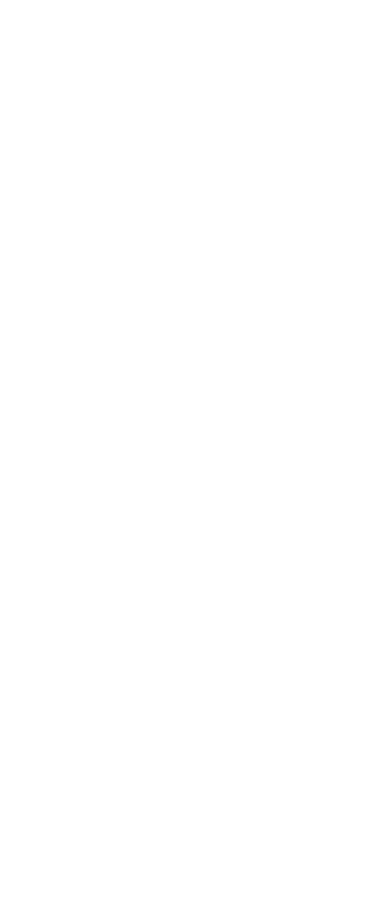
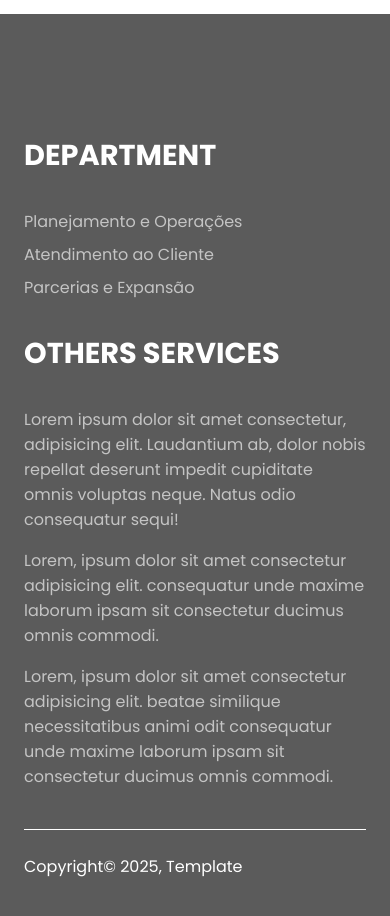
Before and after one commit to CauaLima17/simple-react-landing-page, a React (Vite) app: page / in a window 390 px wide. Shown: the part 9560-10476 px from the top of the page. Before the commit the page ends 9574 px from the top, so only its background shows below. Built offline with nearby package versions, Linux system fonts and the light colour scheme.

Commit message:
Adicionado footer + responsividade

```diff
--- /dev/null
+++ b/src/components/Footer/Footer.css
@@ -0,0 +1,66 @@
+.footer-bg {
+  padding: 120px 24px;
+  background-color: #5B5B5B;
+}
+
+.footer-content {
+  display: grid;
+  grid-template-columns: 1fr 2fr;
+  margin: 0 auto;
+  max-width: 1400px;
+  row-gap: 24px;
+}
+
+.footer-content h3 {
+  color: #fff;
+  font-size: 1.8rem;
+  text-transform: uppercase;
+  margin-bottom: 32px;
+}
+
+.departments a {
+  color: #c4c4c4;
+  margin-bottom: 8px;
+  transition: .3s;
+}
+
+.departments a:hover {
+  color: #fff;
+}
+
+.others {
+  display: grid;
+  grid-template-columns: repeat(3, 1fr);
+  column-gap: 24px;
+}
+
+.others h3 {
+  grid-column: 1 / -1;
+}
+
+.others p {
+  color: #c4c4c4;
+}
+
+.copyright {
+  color: #fff;
+  border-top: 1px solid #fff;
+  padding-top: 24px;
+  grid-column: 1 / -1;
+}
+
+@media (width <= 1000px) {
+  .others {
+    grid-template-columns: 1fr;
+  }
+
+  .others p {
+    margin-bottom: 16px;
+  }
+}
+
+@media (width <= 800px) {
+  .footer-content {
+    grid-template-columns: 1fr;
+  }
+}
--- /dev/null
+++ b/src/components/Footer/Footer.jsx
@@ -0,0 +1,30 @@
+import React from 'react';
+import './Footer.css';
+
+const Footer = () => {
+  return (
+    <footer className='footer-bg'>
+      <div className='footer-content'>
+        <div className='departments'>
+          <h3>Department</h3>
+          <ul>
+            <li><a href="/">Planejamento e Operações</a></li>
+            <li><a href="/">Atendimento ao Cliente</a></li>
+            <li><a href="/">Parcerias e Expansão</a></li>
+          </ul>
+        </div>
+
+        <div className='others'>
+          <h3>Others Services</h3>
+          <p>Lorem ipsum dolor sit amet consectetur, adipisicing elit. Laudantium ab, dolor nobis repellat deserunt impedit cupiditate omnis voluptas neque. Natus odio consequatur sequi!</p>
+          <p>Lorem, ipsum dolor sit amet consectetur adipisicing elit. consequatur unde maxime laborum ipsam sit consectetur ducimus omnis commodi.</p>
+          <p>Lorem, ipsum dolor sit amet consectetur adipisicing elit. beatae similique necessitatibus animi odit consequatur unde maxime laborum ipsam sit consectetur ducimus omnis commodi.</p>
+        </div>
+
+        <p className='copyright'>Copyright© 2025, Template</p>
+      </div>
+    </footer>
+  )
+}
+
+export default Footer
--- a/src/pages/Home.jsx
+++ b/src/pages/Home.jsx
@@ -5,6 +5,7 @@
 import OurServices from '../components/ServiceSection/OurServices.jsx';
 import OurProject from '../components/ProjectSection/OurProject.jsx';
 import Contact from '../components/ContactSection/Contact.jsx';
+import Footer from '../components/Footer/Footer.jsx';
 
 import '../styles/Home.css';
 
@@ -20,6 +21,7 @@
       <OurServices />
       <OurProject />
       <Contact />
+      <Footer />
     </>
 
   )
```
